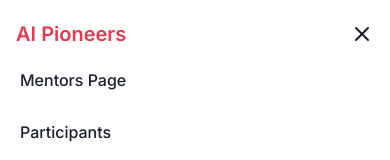
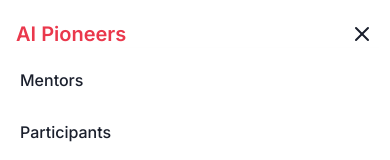
Before and after one commit to aipioneers-me/aipioneers-me.github.io, a React (Vite) app: page /alumni in a window 390 px wide. Both pictures are taken after a click on the button "Toggle menu". Shown: the top 160 px of the page. Built offline with nearby package versions, Linux system fonts and the light colour scheme.

Commit message:
fix mobile logo

```diff
--- a/index.html
+++ b/index.html
@@ -10,11 +10,11 @@
     <meta property="og:title" content="AI Pioneers | Mentoring the Next Generation of AI Researchers" />
     <meta property="og:description" content="Empowering the next generation of AI researchers through mentorship, collaboration, and open science." />
     <meta property="og:type" content="website" />
-    <meta property="og:image" content="/images/favicon.png" />
+    <meta property="og:image" content="/images/logo.png" />
 
     <meta name="twitter:card" content="summary_large_image" />
     <meta name="twitter:site" content="@aipioneers" />
-    <meta name="twitter:image" content="/images/favicon.png" />
+    <meta name="twitter:image" content="/images/logo.png" />
 
     <link rel="preconnect" href="https://fonts.googleapis.com">
     <link rel="preconnect" href="https://fonts.gstatic.com" crossorigin>
--- a/src/components/layout/Navbar.tsx
+++ b/src/components/layout/Navbar.tsx
@@ -90,7 +90,7 @@
         <div className="md:hidden bg-white shadow-lg">
           <div className="px-2 pt-2 pb-3 space-y-1 sm:px-3">
             <Link to="/mentors" className="block w-full text-left px-3 py-3 font-medium text-charcoal hover:bg-light-gray rounded-md">
-              Mentors Page
+              Mentors
             </Link>
             <Link to="/students" className="block w-full text-left px-3 py-3 font-medium text-charcoal hover:bg-light-gray rounded-md">
               Participants
```
